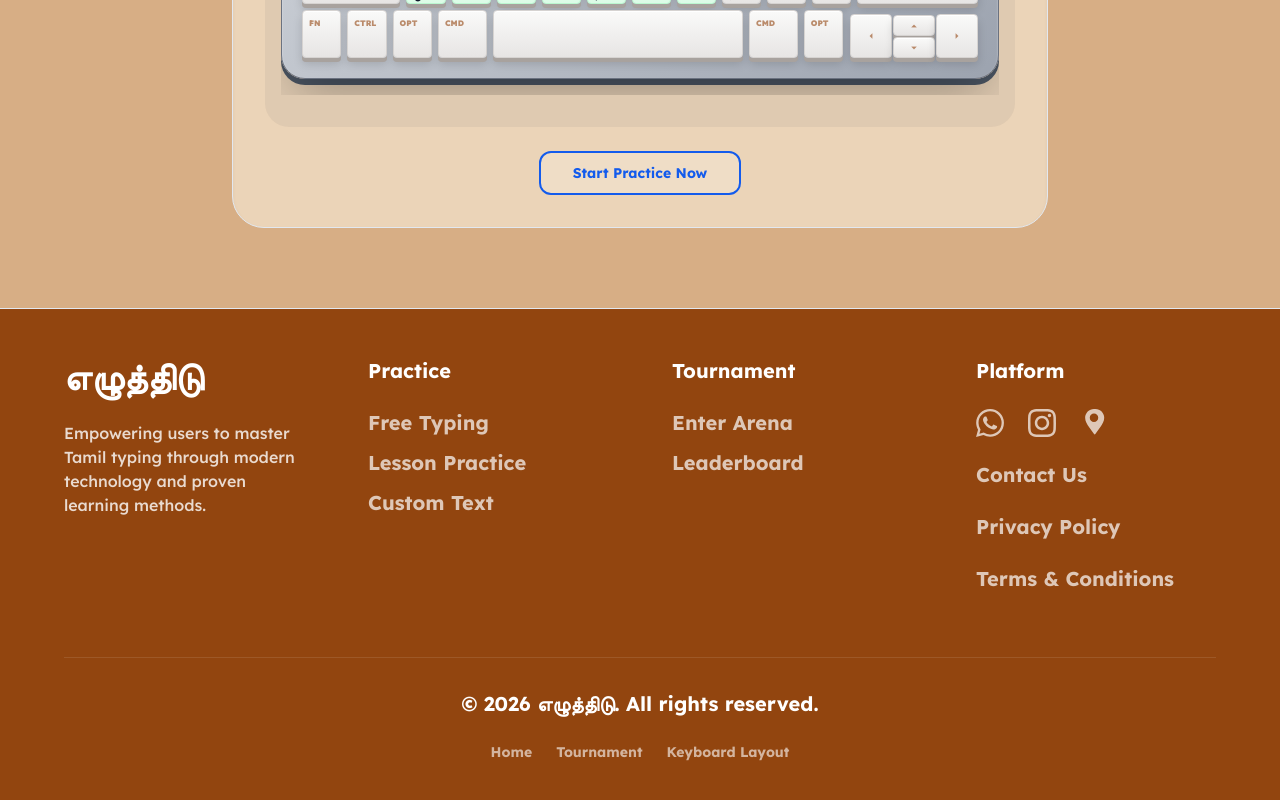
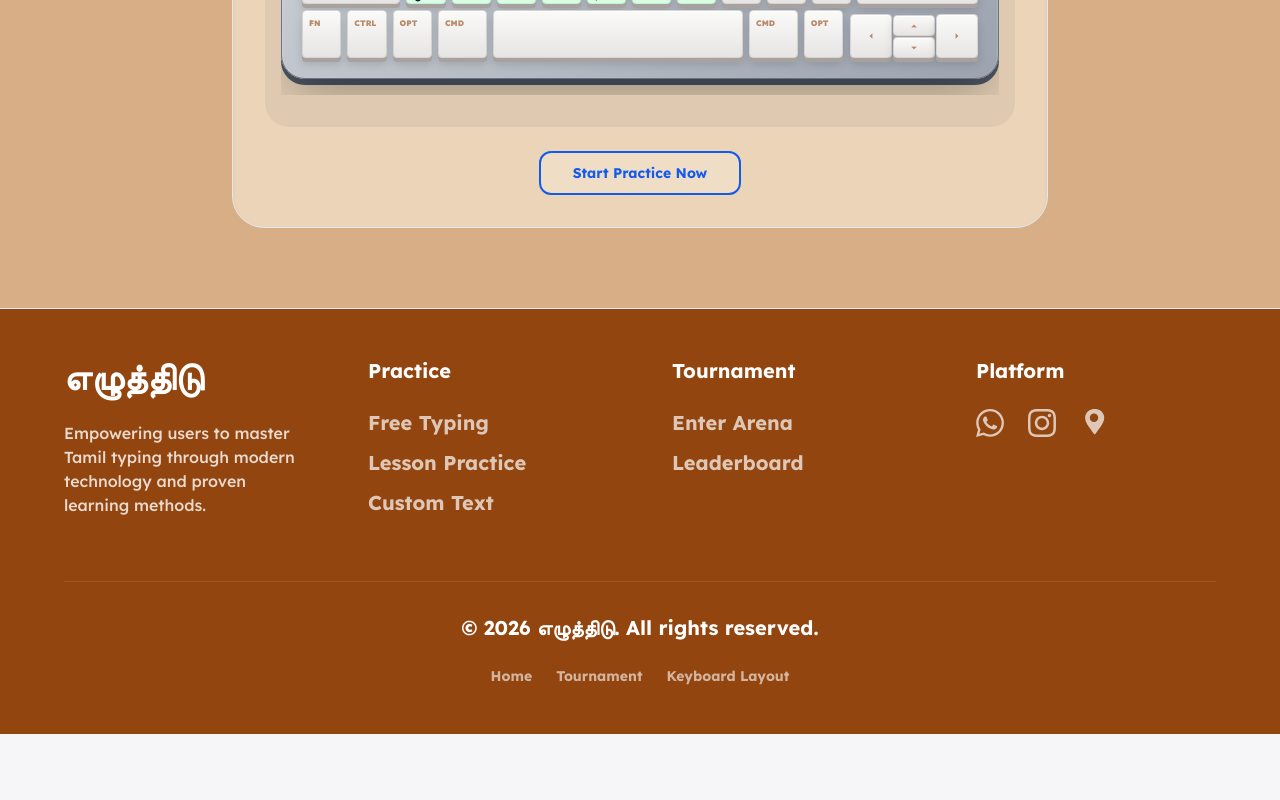
Before and after one commit to Agara-Sofvix/agara_sofvix, a React (Vite) app in the folder frontend/: page / in a window 1280 px wide. Shown: the part 1590-2390 px from the top of the page. After the commit the page ends 2324 px from the top, so only its background shows below. Built offline with nearby package versions, Linux system fonts and the light colour scheme; no server answers; a web font is replaced by a local one.

Commit message:
UI: Removed Contact Us, Privacy Policy, and Terms & Conditions from footer

```diff
--- a/frontend/components/Footer.tsx
+++ b/frontend/components/Footer.tsx
@@ -64,9 +64,6 @@ const Footer: React.FC<FooterProps> = ({ onNavigate, isLoggedIn, onOpenLoginRequ
                   <svg viewBox="0 0 24 24" className="w-7 h-7 fill-current"><path d="M12 0C7.802 0 4.409 3.393 4.409 7.591c0 2.704 1.43 5.483 3.593 8.356l4.012 5.567c.28.388.852.388 1.132 0l4.012-5.567c2.163-2.873 3.593-5.652 3.593-8.356C20.8 3.393 17.407 0 13.209 0H12zm0 11.231c-2.007 0-3.636-1.629-3.636-3.636s1.629-3.636 3.636-3.636 3.636 1.629 3.636 3.636-1.629 3.636-3.636 3.636z" /></svg>
                 </a>
               </li>
-              <li><a className="hover:text-white" href="#" onClick={(e) => { e.preventDefault(); onNavigate?.('Contact'); }}>Contact Us</a></li>
-              <li><a className="hover:text-white" href="#" onClick={(e) => { e.preventDefault(); onNavigate?.('PrivacyPolicy'); }}>Privacy Policy</a></li>
-              <li><a className="hover:text-white" href="#" onClick={(e) => { e.preventDefault(); onNavigate?.('TermsConditions'); }}>Terms & Conditions</a></li>
             </ul>
           </div>
         </div>
```
